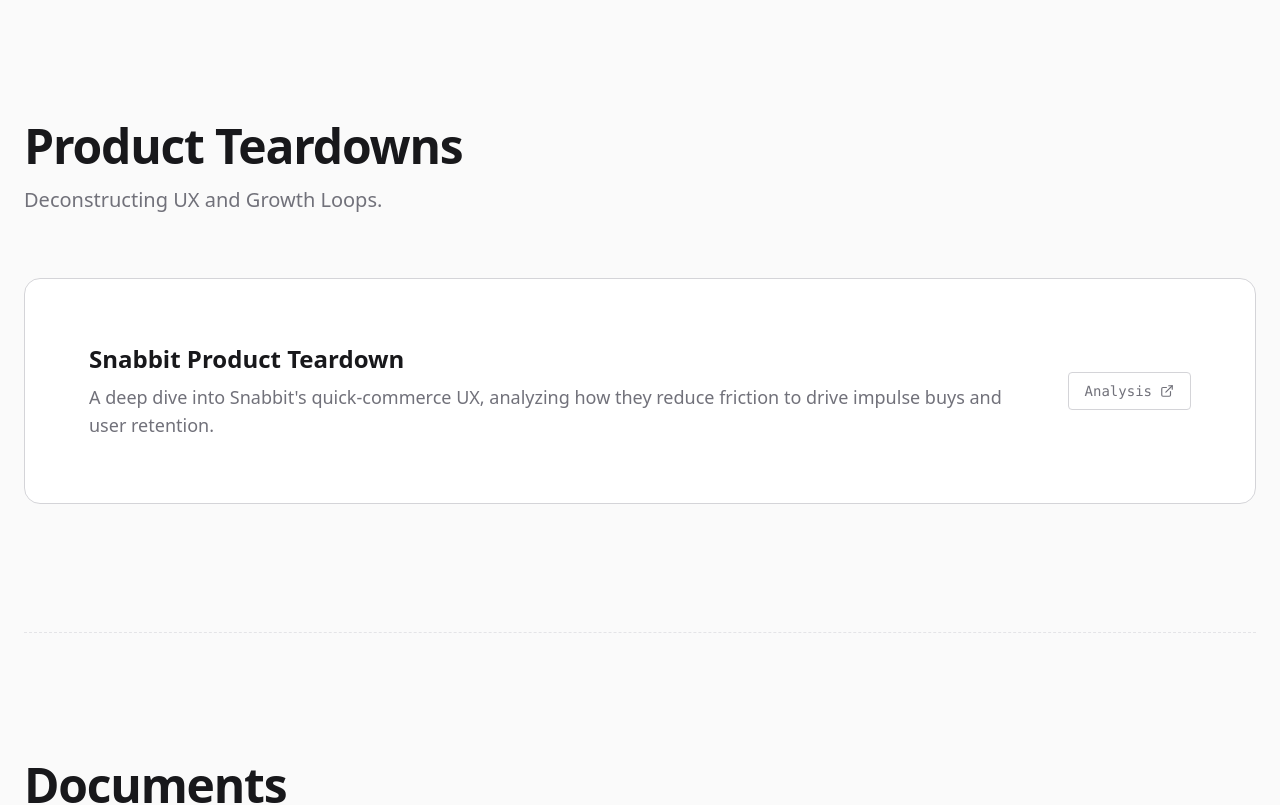
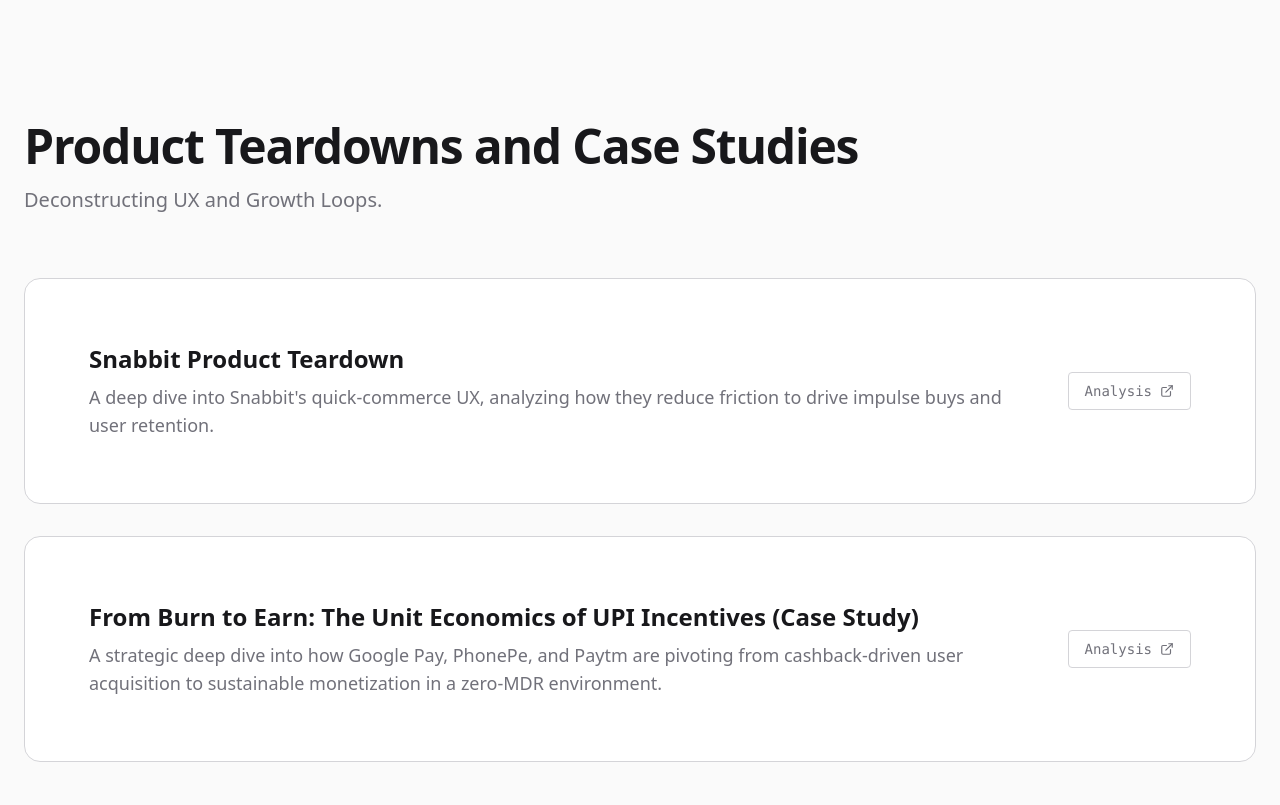
Before and after one commit to NickyIm04020/yaswanth-portfolio, a React (Vite) app: page / in a window 1280 px wide. Shown: the part 6900-7705 px from the top of the page. Built offline with nearby package versions, Linux system fonts and the light colour scheme.

Commit message:
Updated new case study

```diff
--- a/src/App.jsx
+++ b/src/App.jsx
@@ -160,6 +160,14 @@
       readTime: "Analysis",
       date: "Nov 2025",
       link: "https://www.linkedin.com/posts/yaswanth-ippili_snabbit-product-teardown-activity-7397605698051948544-dEux?utm_source=share&utm_medium=member_desktop&rcm=ACoAAC2qhUABYFIXNaqp3n5n6D92ijqmzjJZJlU"
+    },
+    {
+      id: 2,
+      title: "From Burn to Earn: The Unit Economics of UPI Incentives (Case Study)",
+      summary: "A strategic deep dive into how Google Pay, PhonePe, and Paytm are pivoting from cashback-driven user acquisition to sustainable monetization in a zero-MDR environment.",
+      readTime: "Analysis",
+      date: "Dec 2025",
+      link: "https://www.linkedin.com/posts/yaswanth-ippili_cashbackscasestudy-activity-7405703961867177984-iSC8?utm_source=social_share_send&utm_medium=member_desktop_web&rcm=ACoAAC2qhUABYFIXNaqp3n5n6D92ijqmzjJZJlU"
     },
   ];
 
@@ -514,7 +522,7 @@
 
         {/* Teardowns Section */}
         <section id="teardowns" className={`py-24 lg:py-32 scroll-mt-20 border-t border-dashed ${theme.divider}`}>
-          <SectionTitle title="Product Teardowns" subtitle="Deconstructing UX and Growth Loops." />
+          <SectionTitle title="Product Teardowns and Case Studies" subtitle="Deconstructing UX and Growth Loops." />
           <div className="grid grid-cols-1 gap-8">
             {teardowns.map((td) => (
               <a
```
